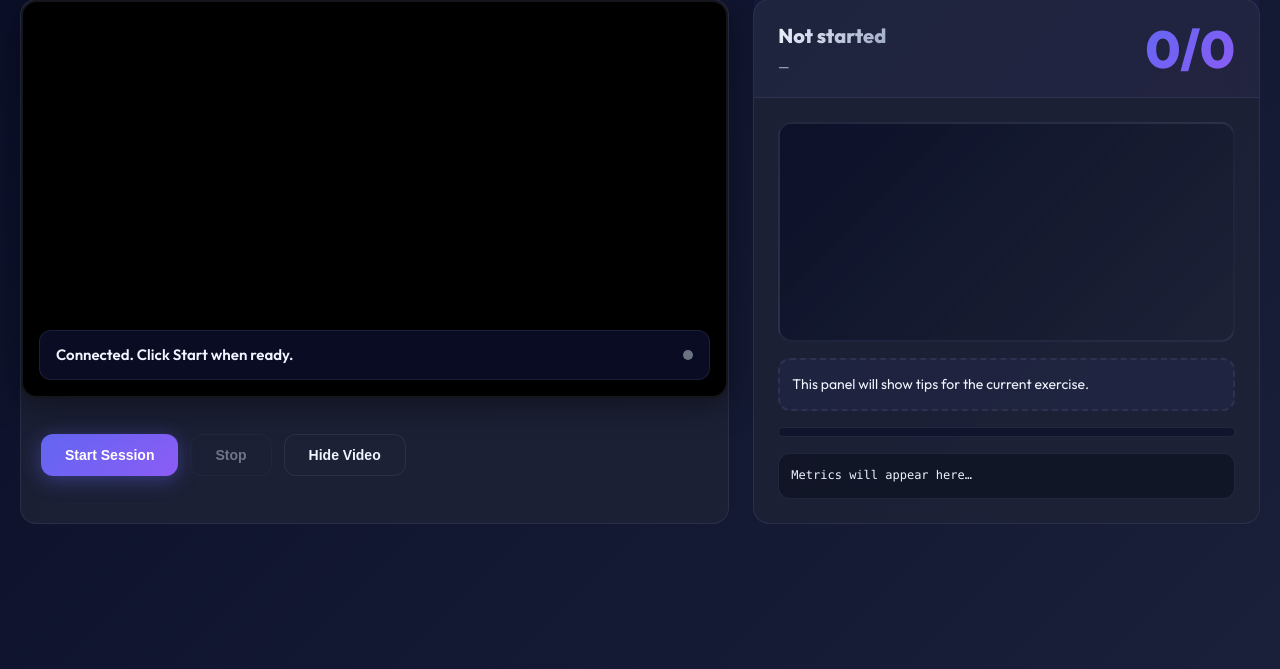
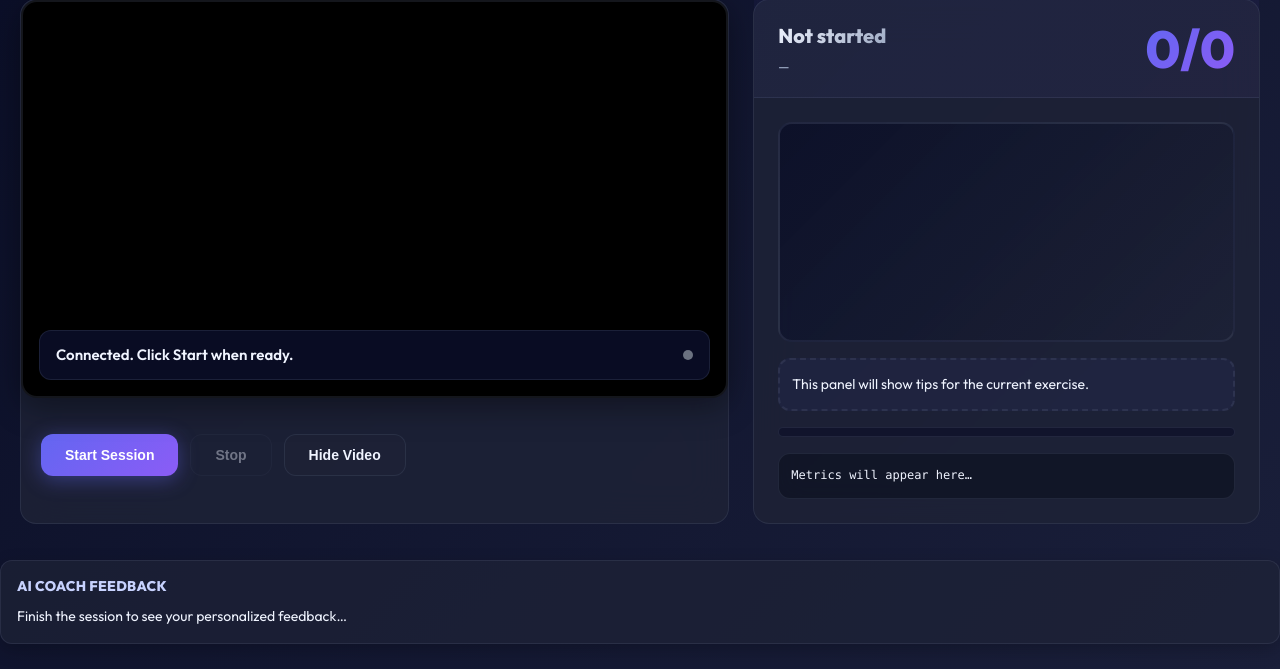
Before and after one commit to KR13H/Rehabit, a Flask app: page / in a window 1280 px wide. Shown: the part 131-800 px from the top of the page. Run offline with Flask 2, Linux system fonts and the light colour scheme; some libraries are stand-ins or nearby versions.

Commit message:
Gemini done

```diff
--- a/app.py
+++ b/app.py
@@ -9,6 +9,7 @@ from typing import Any, Dict, List, Optional, Tuple
 import cv2, numpy as np, yaml
 from flask import Flask, render_template, send_from_directory, jsonify
 from flask_socketio import SocketIO, emit
+
 
 # ---- local modules you already have ----
 from pose_backend.mediapipe_engine import PoseEngine
@@ -550,7 +551,140 @@ def on_frame(data):
 @socketio.on("frame_ping")
 def frame_ping(_):
     emit("pong", {"ok": True})
+# ===================== Gemini Integration =====================
+import requests, re, logging, json, os
+from dotenv import load_dotenv
+from typing import Any, Dict, Optional
+
+load_dotenv()
+logger = logging.getLogger(__name__)
+
+def resolve_env_vars(config: Dict[str, Any]) -> Dict[str, Any]:
+    """Recursively resolve ${VAR} or uppercase env placeholders (like GEMINI_API_KEY)."""
+    def _resolve(value):
+        if isinstance(value, dict):
+            return {k: _resolve(v) for k, v in value.items()}
+        elif isinstance(value, list):
+            return [_resolve(v) for v in value]
+        elif isinstance(value, str):
+            matches = re.findall(r"\${(\w+)}", value)
+            if matches:
+                for var in matches:
+                    env_val = os.getenv(var)
+                    if env_val:
+                        value = value.replace(f"${{{var}}}", env_val)
+            elif value.isupper():
+                env_val = os.getenv(value)
+                if env_val:
+                    value = env_val
+            return value
+        else:
+            return value
+    return _resolve(config)
+
+# Re-resolve any env placeholders in YAML config
+cfg = resolve_env_vars(cfg)
+
+def call_gemini_api(prompt: str) -> Optional[str]:
+    """Send a text prompt to Gemini and return AI feedback."""
+    try:
+        gem_cfg = cfg.get("services", {}).get("gemini", {})
+        gem_url = (gem_cfg.get("url") or os.getenv("GEMINI_API_URL", "")).strip()
+        gem_key = (gem_cfg.get("key") or os.getenv("GEMINI_API_KEY", "")).strip()
+
+        # Use Gemini 2.0 Flash endpoint explicitly (works with your verified curl)
+        if not gem_url:
+            gem_url = "https://generativelanguage.googleapis.com"
+        if not gem_url.endswith(":generateContent"):
+            gem_url = gem_url.rstrip("/") + "/v1beta/models/gemini-2.0-flash:generateContent"
+
+        if not gem_key:
+            logger.error("Gemini API misconfigured: missing API key")
+            return None
+
+        headers = {
+            "Content-Type": "application/json",
+            "X-Goog-Api-Key": gem_key,
+        }
+
+        payload = {"contents": [{"parts": [{"text": prompt}]}]}
+
+        logger.info(f"Calling Gemini API at {gem_url}")
+        resp = requests.post(gem_url, json=payload, headers=headers, timeout=15)
+        resp.raise_for_status()
+        data = resp.json()
+
+        msg = (
+            data.get("candidates", [{}])[0]
+            .get("content", {})
+            .get("parts", [{}])[0]
+            .get("text", "")
+        )
+        return msg.strip() if isinstance(msg, str) else json.dumps(msg)
+    except Exception as e:
+        logger.error(f"Gemini API request failed: {e}")
+        return None
+
+
+# --------------------- Gemini AI Report Endpoint ---------------------
+@app.get("/api/reports/ai/<filename>")
+def api_generate_gemini_report(filename):
+    fpath = REPORTS_DIR / filename
+    if not fpath.exists() or not filename.endswith(".json"):
+        return jsonify({"error": "Report not found"}), 404
+
+    try:
+        with open(fpath, "r", encoding="utf-8") as f:
+            file_json = json.load(f)
+    except Exception as e:
+        logger.error(f"Error reading report file: {e}")
+        return jsonify({"error": "Cannot read file"}), 400
+
+    prompt = f"""
+    You are an experienced and friendly physical therapist AI named Rehabit.
+    You are reviewing a JSON report from a patient’s physical exercise session.
+
+    The JSON below contains data for multiple exercises and repetitions.
+    Each repetition includes joint angles, asymmetry values, trunk lean degrees, and other biomechanical metrics.
+
+    Your job is to analyze this report in detail and produce a clear, motivating summary for the user.
+
+    Here’s the JSON report:
+    {json.dumps(file_json, indent=2)}
+
+Please include the following in your response:
+
+1. Session Overview – Summarize everything from 1st repition to last exericise and repition.
+2. Per-Exercise Breakdown– For each exercise (e.g. Arm Raise, Elbow Flexion, Sit↔Stand, March):
+   - Describe what the exercise measures.
+   - Mention how many reps were completed.
+   - Summarize consistency, control, and smoothness across repetitions with numbers from json.
+   - Note any imbalances between left and right sides.
+3. Imbalance & Form Observations– Identify asymmetries, trunk lean, or uneven motion with numbers and how to improve.
+4. Strengths / Improvements–
+   - Mention what the user did well.
+   - Provide gentle, specific advice on what to improve next time.
+5. Actionable Recommendations– Short, motivational takeaways or drills the user can try next session.
+
+Your tone should be warm, encouraging, and professional — like a supportive physiotherapist.
+Write your feedback as a proffessional but friendly human would, give me data to anayaze in number format and paragraphs. not overly friendly, but able to be understood by any user of any age.
+Avoid technical jargon unless needed for clarity.
+"""
+
+    ai_text = call_gemini_api(prompt)
+    if not ai_text:
+        return jsonify({"error": "Gemini AI failed to respond"}), 503
+
+    return jsonify({
+        "filename": filename,
+        "ai_report": ai_text,
+    })
+
 
 # --------------------- Main ---------------------
 if __name__ == "__main__":
+    import absl.logging
+    absl.logging.set_verbosity(absl.logging.ERROR)  # suppress TensorFlow/MediaPipe logs
+    os.environ["TF_CPP_MIN_LOG_LEVEL"] = "2"
+    os.environ["MEDIAPIPE_DISABLE_GPU"] = "1"
     socketio.run(app, host=cfg["server"]["host"], port=cfg["server"]["port"])
--- a/config/settings.yaml
+++ b/config/settings.yaml
@@ -17,9 +17,9 @@ server:
 
 services:
   gemini:
-    url: GEMINI_API_URL
-    key: GEMINI_API_KEY
-    model: "gemini-small"
+    url: "${GEMINI_API_URL}"
+    key: "${GEMINI_API_KEY}"
+
   elevenlabs:
-    url: ELEVENLABS_API_URL
-    key: ELEVENLABS_API_KEY
+    url: "${ELEVENLABS_API_URL}"
+    key: "${ELEVENLABS_API_KEY}"
--- a/web/templates/index.html
+++ b/web/templates/index.html
@@ -98,6 +98,44 @@
         -webkit-text-fill-color:transparent;
         background-clip:text;
       }
+      .ai-box{
+        margin-top:12px;
+        border:1px solid var(--border);
+        border-radius:12px;
+        background:rgba(30,35,55,.7);
+        padding:14px 16px;
+        box-shadow:0 6px 18px rgba(0,0,0,.22);
+      }
+      .ai-title{
+        font-weight:800;
+        font-size:14px;
+        letter-spacing:.3px;
+        color:#c7d2fe;
+        margin-bottom:8px;
+        text-transform:uppercase;
+      }
+      .ai-body{
+        font-size:14px;
+        color:var(--text);
+        line-height:1.7;
+        white-space:pre-wrap;
+      }
+      .ai-links{
+        margin-top:8px;
+        font-size:12px;
+        color:var(--muted);
+        display:flex;
+        align-items:center;
+        gap:8px;
+      }
+      .ai-links a{
+        color:#a5b4fc;
+        text-decoration:none;
+      }
+      .ai-links a:hover{
+        text-decoration:underline;
+      }
+
 
   </style>
 </head>
@@ -150,6 +188,15 @@
     <span>Overall Score</span>
     <strong id="scoreValue">0</strong>
   </div>
+  <div class="ai-box" id="aiBox">
+    <div class="ai-title">AI Coach Feedback</div>
+    <div class="ai-body" id="aiContent">Finish the session to see your personalized feedback…</div>
+    <div class="ai-links" id="aiLinks" style="display:none;">
+      <a id="jsonLink" href="#" target="_blank">View session JSON</a>
+      <span aria-hidden="true">•</span>
+      <a href="/api/reports" target="_blank">All reports</a>
+    </div>
+  </div>
 
   <!-- How-to overlay -->
   <div class="intro" id="introOverlay">
@@ -188,6 +235,10 @@ const ui = {
   progress: document.getElementById('progressBar'),
   stepAnim: document.getElementById('stepAnim'),
   metrics: document.getElementById('metricsBox'),
+  aiBox: document.getElementById('aiBox'),
+  aiContent: document.getElementById('aiContent'),
+  aiLinks: document.getElementById('aiLinks'),
+  jsonLink: document.getElementById('jsonLink'),
   intro: {
     el: document.getElementById('introOverlay'),
     title: document.getElementById('introTitle'),
@@ -471,25 +522,55 @@ socket.on('protocol_state',(s)=>{
 });
 
 // REPLACE your existing socket.on('final_report', ...) with this:
-socket.on('final_report', (rep) => {
+socket.on('final_report', (rep)=>{
+    // stop streaming/camera
     stopSending();
     stopCam();
     ui.btnStart.disabled = false;
-    ui.btnStop.disabled  = true;
-    ui.cue.textContent   = "Session complete.";
+    ui.btnStop.disabled = true;
 
-    // Pull score from payload (supports both shapes)
-    const score = rep?.report?.overall_score ?? rep?.overall_score ?? '—';
+    // Show overall score on-screen (if you already show it elsewhere, keep both)
+    const score = rep?.report?.overall_score;
+    if (typeof score === 'number') {
+      ui.cue.textContent = `Session complete — Overall Score: ${score}`;
+    } else {
+      ui.cue.textContent = "Session complete.";
+    }
 
-    // Show in banner and reveal it
-    document.getElementById('scoreValue').textContent = score;
-    document.getElementById('scoreBanner').style.display = 'flex';
+    // ---- NEW: kick off Gemini analysis and show it in the AI panel ----
+    ui.aiContent.textContent = "Analyzing your session with AI…";
+    ui.aiLinks.style.display = "none";
 
-    // (optional) also show the full JSON in your metrics panel
-    if (rep?.report) {
-      ui.metrics.textContent = JSON.stringify(rep.report, null, 2);
+    const fname = rep?.storage?.filename;
+    const dl = rep?.storage?.download_url; // e.g., /reports/<file>.json
+
+    // If we have a saved JSON file, show links and call the AI endpoint
+    if (fname && dl) {
+      // show JSON link
+      ui.jsonLink.href = dl;
+      ui.aiLinks.style.display = "flex";
+
+      // fetch Gemini analysis
+      fetch(`/api/reports/ai/${encodeURIComponent(fname)}`)
+        .then(r => r.ok ? r.json() : Promise.reject(new Error(`HTTP ${r.status}`)))
+        .then(j => {
+          if (j && j.ai_report) {
+            ui.aiContent.textContent = j.ai_report;
+          } else if (j && j.error) {
+            ui.aiContent.textContent = `AI analysis unavailable: ${j.error}`;
+          } else {
+            ui.aiContent.textContent = "AI analysis unavailable.";
+          }
+        })
+        .catch(err => {
+          ui.aiContent.textContent = `AI analysis failed: ${err.message}`;
+        });
+    } else {
+      // Fallback if the backend didn't include a saved report (shouldn't happen)
+      ui.aiContent.textContent = "Session summary saved, but AI analysis could not be started.";
     }
   });
+
 
 
 /* ======= Controls ======= */
```
